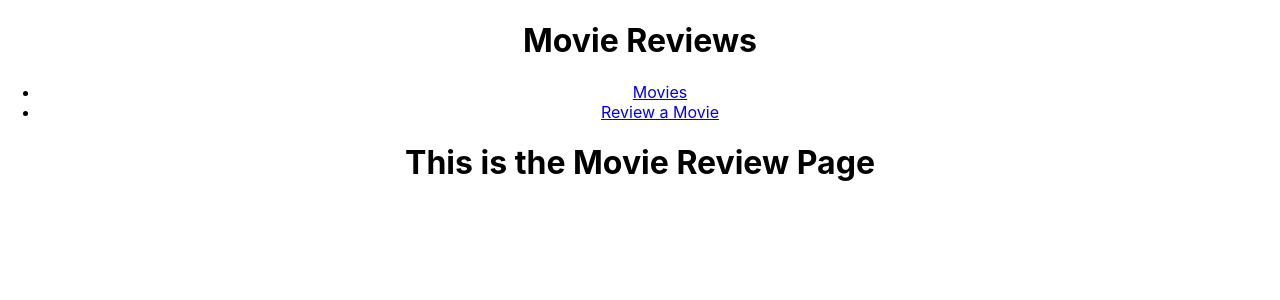
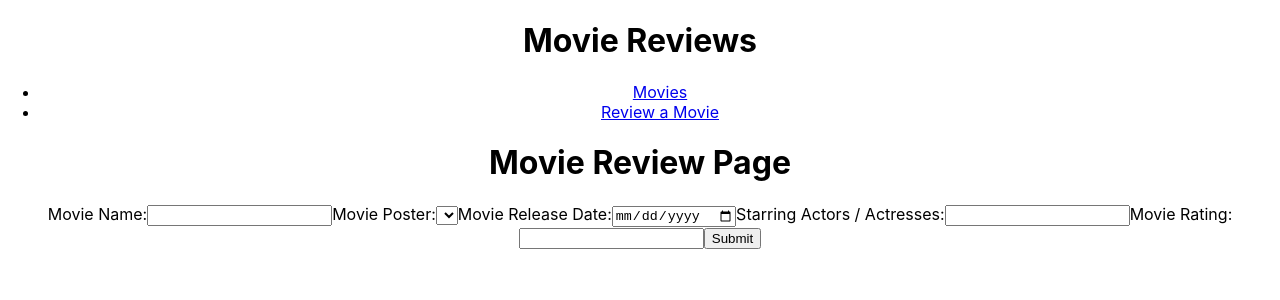
Before and after one commit to kevinxlewis/react-assignment-cp3010, a React (Create React App) app: page /MovieReview in a window 1280 px wide. Shown: the top 300 px of the page. Built offline with nearby package versions, Linux system fonts and the light colour scheme.

Commit message:
Updated code to use fetch to load JSON data Started working on form for review submission Code cleanup and formatting

```diff
--- a/package.json
+++ b/package.json
@@ -7,6 +7,7 @@
     "@testing-library/react": "^13.4.0",
     "@testing-library/user-event": "^13.5.0",
     "react": "^18.2.0",
+    "react-datepicker": "^4.10.0",
     "react-dom": "^18.2.0",
     "react-router-dom": "^6.8.1",
     "react-scripts": "5.0.1",
--- a/src/pages/MovieReview.js
+++ b/src/pages/MovieReview.js
@@ -1,6 +1,44 @@
+import { useState } from "react";
+
 const MovieReview = () => {
+
+    const [submit, setSubmit] = useState("");
+    const handleSubmit = (e) => {
+        e.preventDefault();
+        console.log(`Form submitted, ${submit}`);
+    }
     return (
-        <h1>This is the Movie Review Page</h1>
+        <div>
+            <h1>Movie Review Page</h1>
+            <div id="form">
+                <form>
+                    <label>
+                        Movie Name:
+                        <input type="text" name="movie_name" />
+                    </label>
+                    <label>
+                        Movie Poster:
+                        <select>
+                            <option value="The Batman"></option>
+                        </select>
+                    </label>
+                    <label>
+                        Movie Release Date:
+                        <input type="date" name="movie_date" />
+                    </label>
+                    <label>
+                        Starring Actors / Actresses:
+                        <input type="text" name="movie_starrs" />
+                    </label>
+                    <label>
+                        Movie Rating:
+                        <input type="text" name="movie_rating" />
+                    </label>
+                    <button type = 'submit'>Submit</button>
+                </form>
+            </div>
+
+        </div>
     );
 }
 
--- a/src/pages/Movies.js
+++ b/src/pages/Movies.js
@@ -1,18 +1,37 @@
-import movies from "../movies.json";
+import { useEffect, useState } from "react";
 
 const Movies = () => {
+	const [movie, setMovie] = useState("");
+	const fetchData = () => {
+		fetch("./movies.json")
+			.then((res) => {
+				return res.json();
+			})
+			.then((movie) => {
+				setMovie(movie);
+			})
+			.catch((err) => console.log(err));
+	};
+	useEffect(() => {
+		fetchData();
+	}, []);
+
 	return (
 		<div>
-            {movies.movies.map((movie) => (
-                <div>
+			{movie.movies?.map((movie) => (
+				<div key={movie.name}>
 					<h1>{movie.name}</h1>
-                    <img src={movie.poster} style={{ height: "275px", objectFit: "cover" }}/>
+					<img
+						src={movie.poster}
+						style={{ height: "275px", objectFit: "cover" }}
+					/>
 					<h5>Release Date: {movie.release_date}</h5>
 					<h5>Starring: {movie.actors.join(", ")}</h5>
 					<h5>Rating: {movie.rating} &#9733;</h5>
+					<button>Remove Movie</button>
 				</div>
 			))}
 		</div>
 	);
-}
+};
 export default Movies;
```
Also changed, not shown: src/App.js (+6 -8 lines), public/movies.json (renamed from src/movies.json), 1 other file (tests, documents, lock files or other folders). Lines whose indentation alone changed are shown as unchanged.
